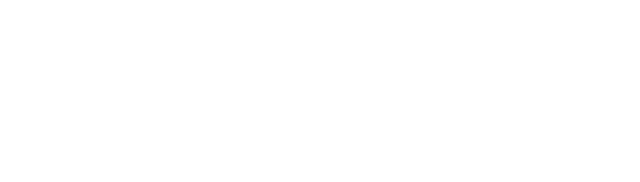
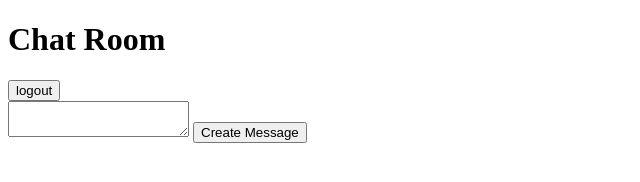
Before and after one commit to FACN3/WhatsUp, a website: page public/chatRoom.html in a window 1280 px wide. Shown: the whole page, without its empty margins (0-640 px from the left). Drawn offline with Linux system fonts and the light colour scheme.

Commit message:
creating a chat room html file refers to #7

```diff
--- a/public/chatRoom.html
+++ b/public/chatRoom.html
@@ -1,10 +1,29 @@
 <!DOCTYPE html>
-<html>
-  <head>
-    <meta charset="utf-8">
-    <title></title>
-  </head>
-  <body>
+<html lang="en">
 
-  </body>
+<head>
+  <meta charset="UTF-8">
+  <meta name="viewport" content="width=device-width, initial-scale=1.0">
+  <meta http-equiv="X-UA-Compatible" content="ie=edge">
+  <title>Document</title>
+</head>
+
+<body>
+
+  <header>
+    <h1>Chat Room</h1>
+    <h4 id="userName"></h4>
+    <button id="logout">logout</button>
+    </head>
+    <section id="messagesArea">
+
+    </section>
+    <section>
+      <form action="/newMessage" method="POST">
+        <textarea id="message"></textarea>
+        <button id="createMessage">Create Message</button>
+      </form>
+    </section>
+</body>
+
 </html>
```
